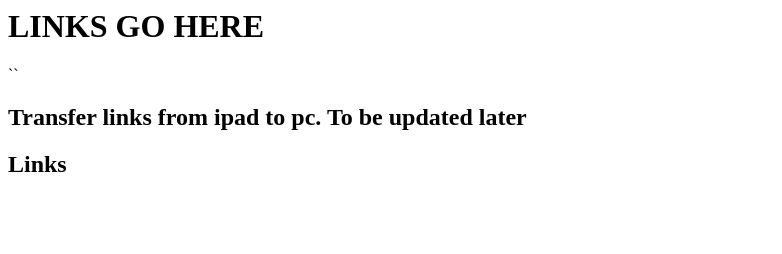
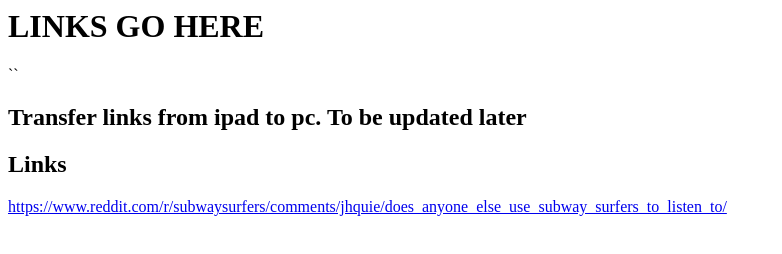
Before and after one commit to H-database/linktransfer, a plain HTML site: page index.html in a window 1280 px wide. Shown: the whole page, without its empty margins (0-782 px from the left). Drawn offline with Linux system fonts and the light colour scheme.

Commit message:
Update index.html

```diff
--- a/index.html
+++ b/index.html
@@ -4,3 +4,4 @@
 <h2> Links </h2>
 
     <a href=""></a>
+    <a href="https://www.reddit.com/r/subwaysurfers/comments/jhquie/does_anyone_else_use_subway_surfers_to_listen_to/">https://www.reddit.com/r/subwaysurfers/comments/jhquie/does_anyone_else_use_subway_surfers_to_listen_to/</a>
```
